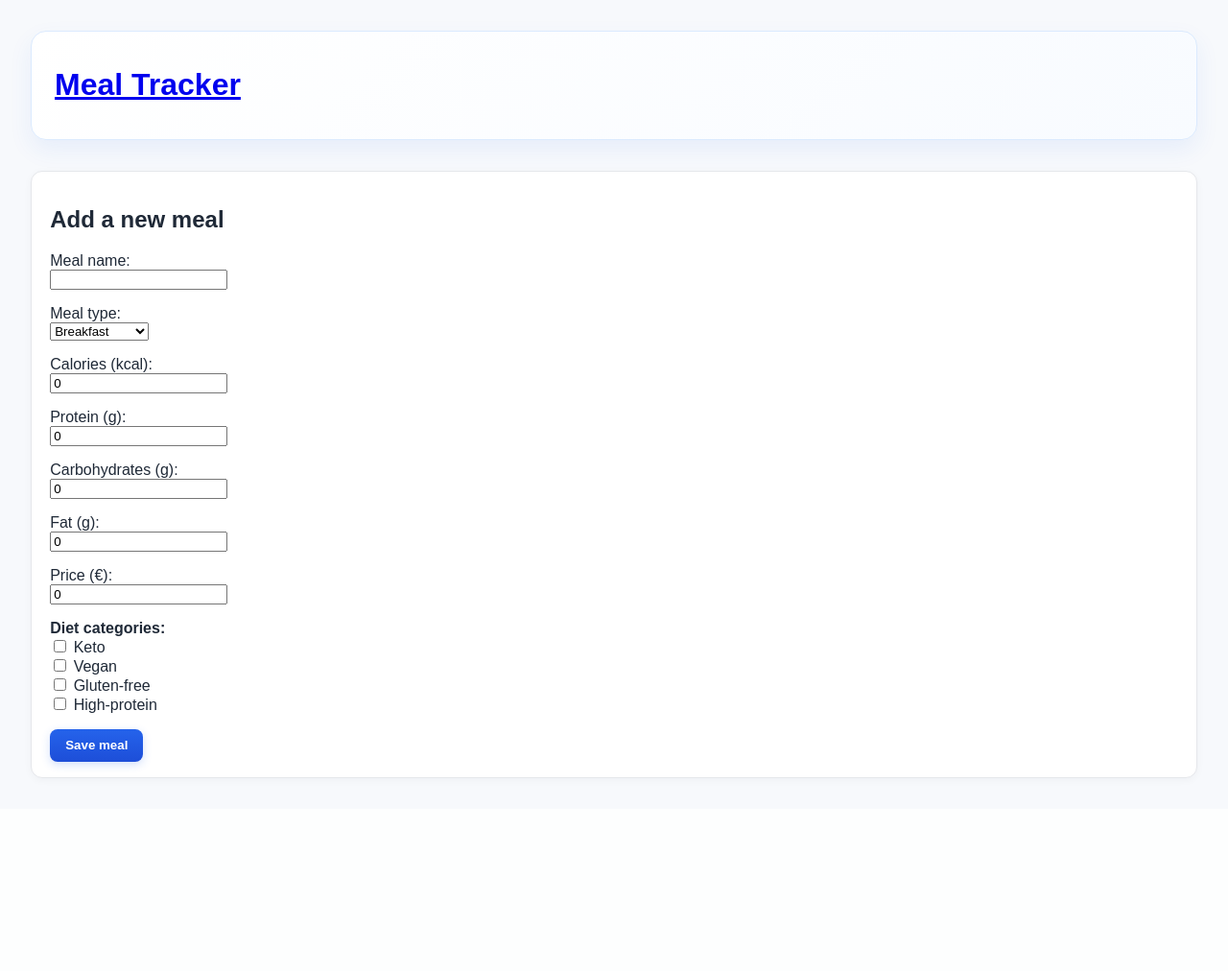
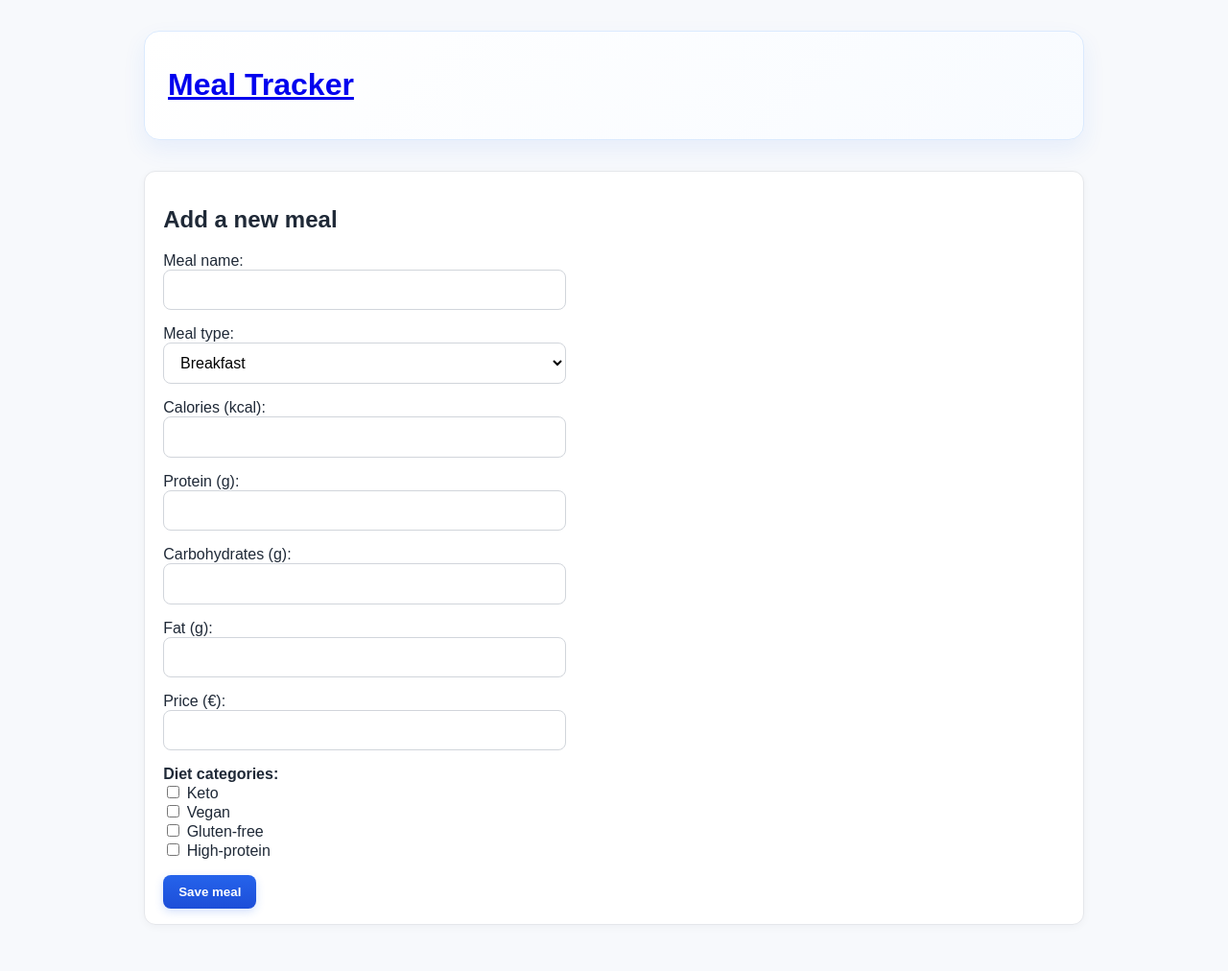
Before and after one commit to tomppaaa/MakroPaivakirja, a Flask app: page /meal in a window 1280 px wide. Shown: the whole page at 96% size. Before the commit the page ends 811 px from the top, so only its background shows below. Run offline with Flask 3, Linux system fonts and the light colour scheme; data comes from the database, SQL or seed files in the repository; some libraries are stand-ins or nearby versions.

Commit message:
Improve form validation and layout consistency

```diff
--- a/static/style.css
+++ b/static/style.css
@@ -1,20 +1,49 @@
 body {
     font-family: Arial, sans-serif;
-    margin: 2rem;
+    margin: 0;
+    padding: 2rem 1rem;
     background: #f7f9fc;
     color: #1f2937;
+    display: flex;
+    flex-direction: column;
+    align-items: center;
+}
+
+body > header,
+body > main {
+    width: min(100%, 980px);
+    box-sizing: border-box;
+}
+
+main {
+    display: flex;
+    flex-direction: column;
+    gap: 1rem;
+}
+
+.form-error {
+    color: #b91c1c;
+    background: #fef2f2;
+    border: 1px solid #fecaca;
+    border-radius: 8px;
+    padding: 0.75rem 0.9rem;
+    margin-bottom: 1rem;
+    font-weight: 600;
 }
 
 header {
     display: flex;
-    justify-content: space-between;
-    align-items: center;
+    flex-direction: column;
+    align-items: flex-start;
+    gap: 0.75rem;
     margin-bottom: 2rem;
     padding: 1rem 1.5rem;
     background: linear-gradient(135deg, #ffffff 0%, #f8fbff 100%);
     border: 1px solid #dbeafe;
     border-radius: 16px;
     box-shadow: 0 10px 24px rgba(37, 99, 235, 0.08);
+    width: min(100%, 980px);
+    box-sizing: border-box;
 }
 
 .site-title {
@@ -34,8 +63,10 @@ header {
 
 nav {
     display: flex;
+    flex-wrap: wrap;
     gap: 0.75rem;
     align-items: center;
+    width: 100%;
 }
 
 nav a,
@@ -58,6 +89,8 @@ nav a:hover,
     margin-bottom: 1rem;
     background: #ffffff;
     box-shadow: 0 2px 8px rgba(15, 23, 42, 0.04);
+    width: min(100%, 980px);
+    box-sizing: border-box;
 }
 
 .meal-actions {
@@ -191,3 +224,34 @@ button {
     color: white;
     box-shadow: 0 3px 10px rgba(37, 99, 235, 0.2);
 }
+
+form {
+    max-width: 520px;
+}
+
+form p {
+    margin: 0 0 1rem;
+}
+
+input,
+select,
+textarea {
+    width: 100%;
+    max-width: 420px;
+    padding: 0.7rem 0.8rem;
+    border: 1px solid #d1d5db;
+    border-radius: 8px;
+    font-size: 1rem;
+    box-sizing: border-box;
+    background: #fff;
+}
+
+input[type="checkbox"] {
+    width: auto;
+    max-width: none;
+}
+
+.form-error ul {
+    margin: 0;
+    padding-left: 1.2rem;
+}
--- a/templates/meal.html
+++ b/templates/meal.html
@@ -14,53 +14,63 @@
         <section class="meal-card">
             <h2>Add a new meal</h2>
 
+            {% if errors %}
+                <div class="form-error">
+                    <ul>
+                        {% for error in errors %}
+                            <li>{{ error }}</li>
+                        {% endfor %}
+                    </ul>
+                </div>
+            {% endif %}
+
             <form action="/add_meal" method="POST">
                 <p>
                     <label for="name">Meal name:</label><br>
-                    <input type="text" id="name" name="name" required>
+                    <input type="text" id="name" name="name" value="{{ meal_name or '' }}" required>
                 </p>
 
                 <p>
                     <label for="meal_type">Meal type:</label><br>
                     <select id="meal_type" name="meal_type" required>
-                        <option value="Breakfast">Breakfast</option>
-                        <option value="Lunch">Lunch</option>
-                        <option value="Dinner">Dinner</option>
-                        <option value="Snack">Snack</option>
-                        <option value="Evening meal">Evening meal</option>
+                        <option value="Breakfast" {% if meal_type_value == 'Breakfast' %}selected{% endif %}>Breakfast</option>
+                        <option value="Lunch" {% if meal_type_value == 'Lunch' %}selected{% endif %}>Lunch</option>
+                        <option value="Dinner" {% if meal_type_value == 'Dinner' %}selected{% endif %}>Dinner</option>
+                        <option value="Snack" {% if meal_type_value == 'Snack' %}selected{% endif %}>Snack</option>
+                        <option value="Evening meal" {% if meal_type_value == 'Evening meal' %}selected{% endif %}>Evening meal</option>
                     </select>
                 </p>
 
                 <p>
                     <label for="calories">Calories (kcal):</label><br>
-                    <input type="number" id="calories" name="calories" min="0" value="0">
+                    <input type="number" id="calories" name="calories" min="0" value="{{ calories_value if calories_value is not none else 0 }}">
                 </p>
 
                 <p>
                     <label for="protein">Protein (g):</label><br>
-                    <input type="number" id="protein" name="protein" min="0" value="0">
+                    <input type="number" id="protein" name="protein" min="0" value="{{ protein_value if protein_value is not none else 0 }}">
                 </p>
 
                 <p>
                     <label for="carbs">Carbohydrates (g):</label><br>
-                    <input type="number" id="carbs" name="carbs" min="0" value="0">
+                    <input type="number" id="carbs" name="carbs" min="0" value="{{ carbs_value if carbs_value is not none else 0 }}">
                 </p>
 
                 <p>
                     <label for="fat">Fat (g):</label><br>
-                    <input type="number" id="fat" name="fat" min="0" value="0">
+                    <input type="number" id="fat" name="fat" min="0" value="{{ fat_value if fat_value is not none else 0 }}">
                 </p>
 
                 <p>
                     <label for="price">Price (€):</label><br>
-                    <input type="number" id="price" name="price" min="0" step="0.01" value="0">
+                    <input type="number" id="price" name="price" min="0" step="0.01" value="{{ price_value if price_value is not none else 0 }}">
                 </p>
 
                 <p>
                     <strong>Diet categories:</strong><br>
                     {% for diet in diets %}
                         <label>
-                            <input type="checkbox" name="diets" value="{{ diet.id }}">
+                            <input type="checkbox" name="diets" value="{{ diet.id }}" {% if diet.id|string in selected_diets %}checked{% endif %}>
                             {{ diet.name }}
                         </label><br>
                     {% endfor %}
```
Also changed, not shown: templates/login.html (+10 -1 lines), templates/profile.html (+10 -0 lines), templates/register.html (+10 -1 lines), tests/test_app_errors.py (added, +34 -0 lines).
